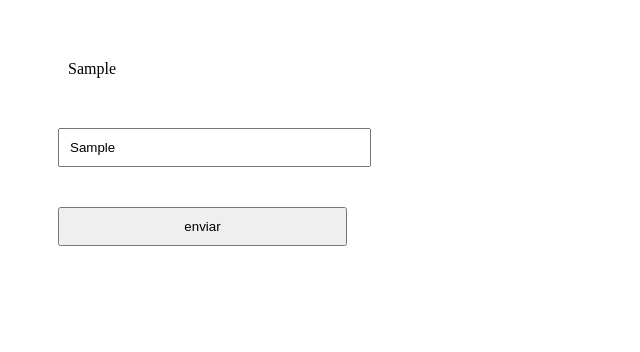
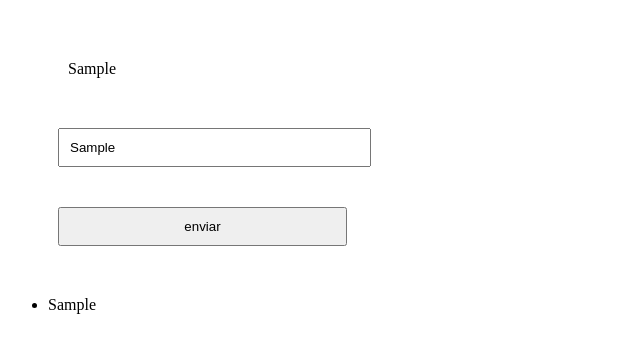
Before and after one commit to pacman2020/form-javascript, a plain HTML site: page index.html in a window 1280 px wide. Both pictures are taken after typing "Sample" into the empty fields and a click on the button "enviar". Shown: the whole page, without its empty margins (0-640 px from the left). Drawn offline with Linux system fonts and the light colour scheme.

Commit message:
created element for ul with infor input

```diff
--- a/index.html
+++ b/index.html
@@ -13,6 +13,9 @@
         <input id="text" value="" type="text" placeholder="enter text...">
         <button id="btn" type="submit">enviar</button>
     </form>
+    <ul id="ul">
+
+    </ul>
     <script src="/main.js"></script>
 </body>
 </html>
--- a/main.js
+++ b/main.js
@@ -2,6 +2,7 @@ const msg = document.querySelector('#msg')
 const Bodymsg = document.querySelector('.msg')
 const text = document.querySelector('#text')
 const btn = document.querySelector('#btn')
+const ul = document.querySelector('#ul')
 
 btn.addEventListener('click', (e)=>{
     e.preventDefault()
@@ -18,6 +19,10 @@ btn.addEventListener('click', (e)=>{
         return
     }
 
+    let li = document.createElement('li')
+    li.innerHTML = text.value
+    ul.appendChild(li)
+
     msg.innerHTML = text.value
     text.innerHTML = ''
 
```
